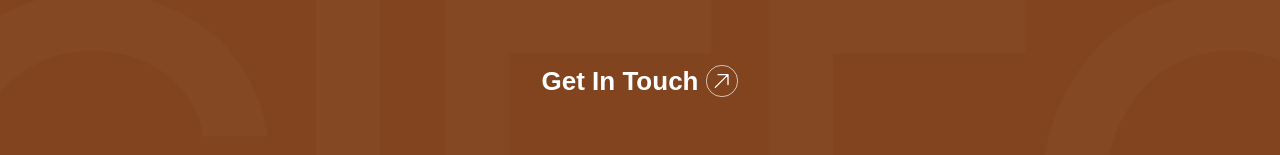
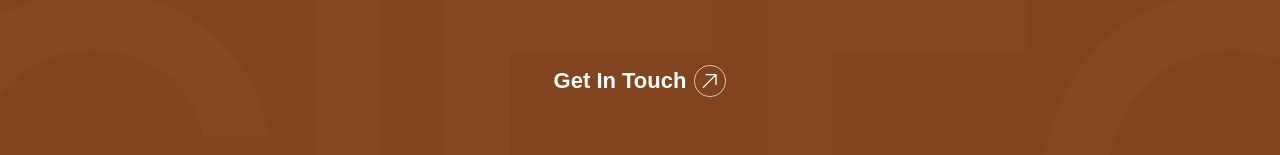
Before and after one commit to asssslay/CIELO-website, a React (Vite) app: page / in a window 1280 px wide. Shown: the part 4441-4596 px from the top of the page. Built offline with nearby package versions, Linux system fonts and the light colour scheme; a web font is replaced by a local one.

Commit message:
Complete home section

```diff
--- a/src/components/Button.jsx
+++ b/src/components/Button.jsx
@@ -15,7 +15,7 @@ const Button = ({ label, iconURL, newIconURL, className }) => {
 
   return (
     <button
-      className={`flex justify-center items-center gap-2 text-xl md:text-2xl lg:text-[26px] 2xl:text-4xl leading-none text-white group ${className}`}
+      className={`flex justify-center items-center gap-2 leading-none text-white group ${className}`}
       onMouseEnter={handleMouseEnter}
       onMouseLeave={handleMouseLeave}
     >
@@ -25,7 +25,7 @@ const Button = ({ label, iconURL, newIconURL, className }) => {
         <img
           src={icon}
           alt="explore icon"
-          className="w-7 h-7 md:w-8 md:h-8 2xl:w-10 2xl:h-10 transform transition-transform duration-300 group-hover:-rotate-45"
+          className="w-6 h-6 xs:w-7 xs:h-7 md:w-8 md:h-8 2xl:w-10 2xl:h-10 transform transition-transform duration-300 group-hover:-rotate-45"
         />
       )}
     </button>
--- a/src/sections/FindHome.jsx
+++ b/src/sections/FindHome.jsx
@@ -16,7 +16,9 @@ const FindHome = () => {
         label="Get In Touch"
         iconURL={assetPaths.exploreIcon}
         newIconURL={assetPaths.exploreIconNew}
-        className={"font-darker font-semibold"}
+        className={
+          "font-darker font-semibold text-sm xs:text-base md:text-lg  lg:text-[22px] 2xl:text-3xl"
+        }
       />
     </section>
   );
--- a/src/sections/Hero.jsx
+++ b/src/sections/Hero.jsx
@@ -22,7 +22,7 @@ const Hero = () => {
             label="Explore"
             iconURL={assetPaths.exploreIcon}
             newIconURL={assetPaths.exploreIconNew}
-            className="font-manrope uppercase"
+            className="font-manrope uppercase text-xl md:text-2xl lg:text-[26px] 2xl:text-4xl"
           />
         </div>
       </div>
```
